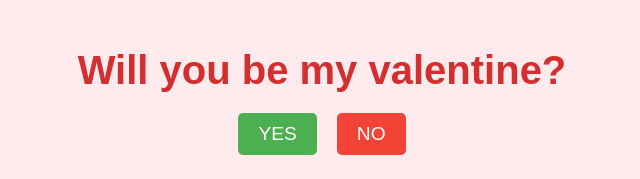
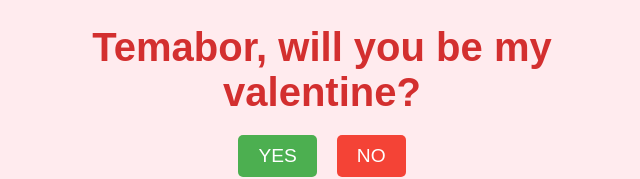
Before and after one commit to iamola007/vtmb, a plain HTML site: page index.html in a window 1280 px wide. Shown: the part 399-578 px from the top of the page, without its empty margins (318-958 px from the left). Drawn offline with nearby package versions, Linux system fonts and the light colour scheme.

Commit message:
Update index.html

```diff
--- a/index.html
+++ b/index.html
@@ -14,7 +14,7 @@
         class="gif"
         id="romanticGif"
       />
-      <h1 id="question">Will you be my valentine?</h1>
+      <h1 id="question">Temabor, will you be my valentine?</h1>
       <div class="buttons">
         <button
           class="yes-button"
```
